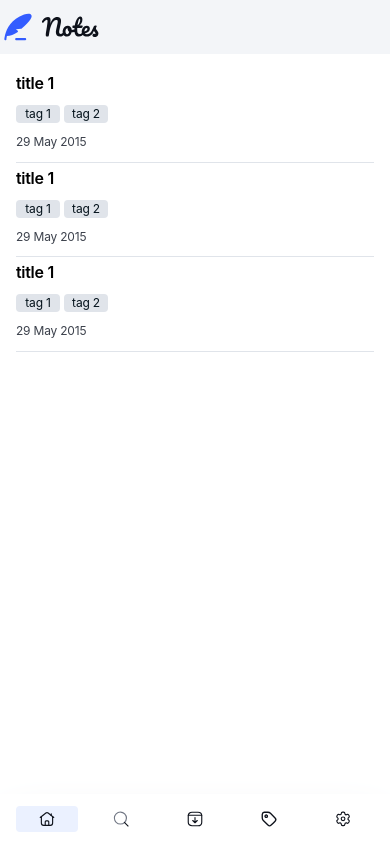
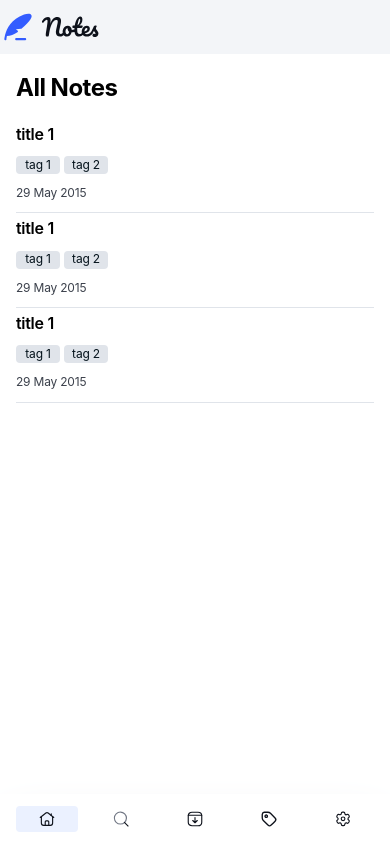
Before and after one commit to HamDean/note-taking-web-app, a React (Vite) app in the folder frontend/: page / in a window 390 px wide. Built offline with nearby package versions, Linux system fonts and the light colour scheme; a web font is replaced by a local one.

Commit message:
Add notes page title

```diff
--- a/frontend/src/pages/HomePage.tsx
+++ b/frontend/src/pages/HomePage.tsx
@@ -10,6 +10,7 @@ const HomePage = () => {
   ];
   return (
     <section className="align-page flex flex-col gap-1.5 px-4 py-5 lg:px-0 lg:py-0">
+      <h1 className="text-preset-1 mb-4 lg:hidden">All Notes</h1>
       {notes.map((note, index) => (
         <NoteComponent
           key={index}
```
